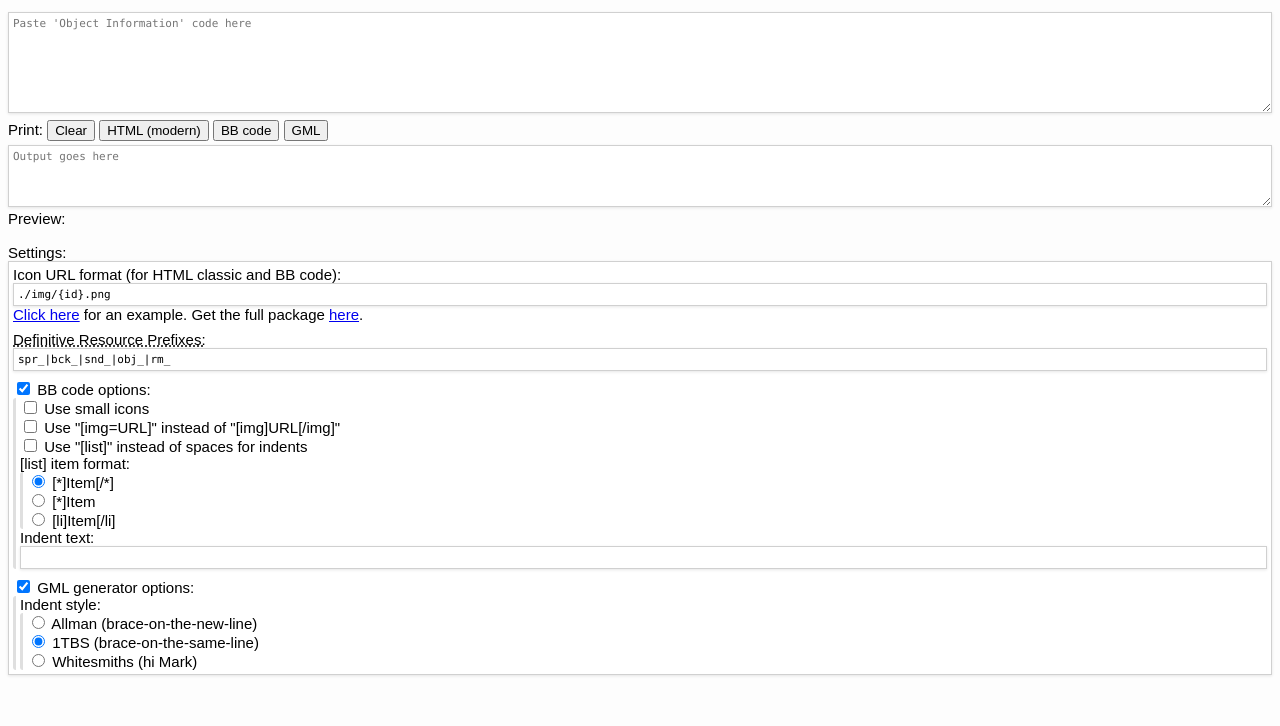
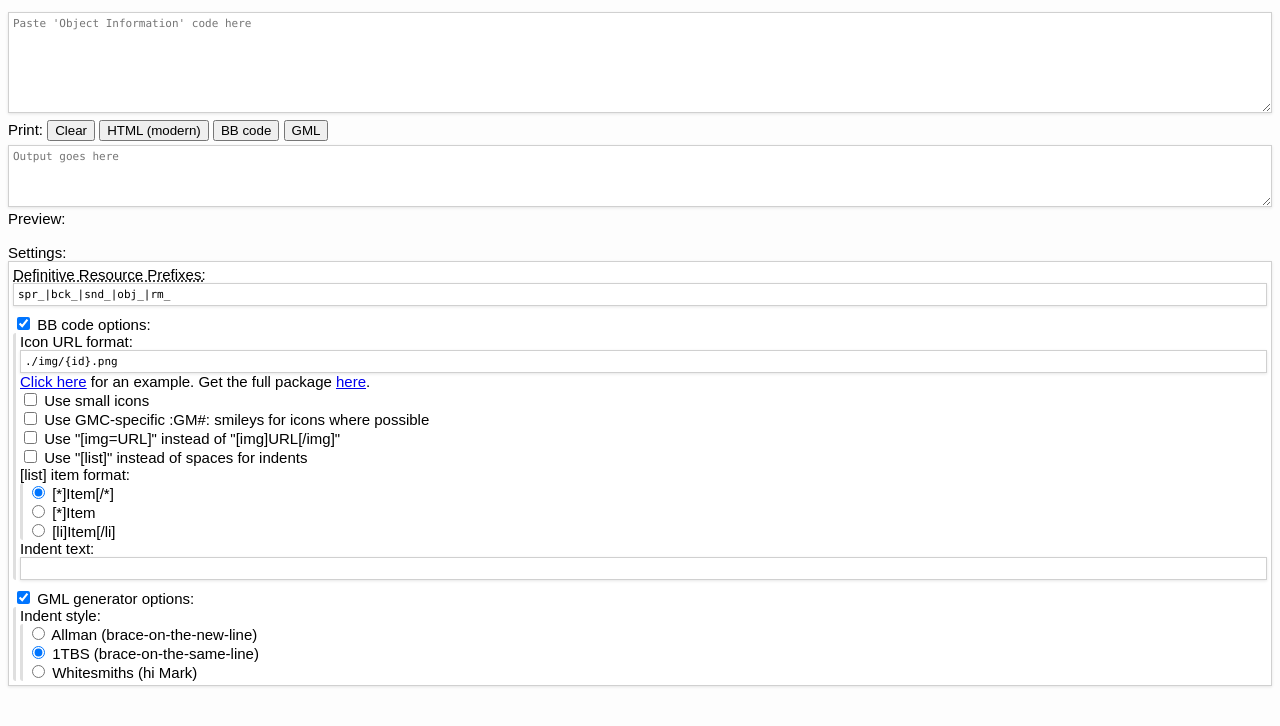
Before and after one commit to YAL-GameMaker-Tools/GMVisualizer, a plain HTML site: page bin/index.html in a window 1280 px wide. Drawn offline with Linux system fonts and the light colour scheme; a script that the page names is missing.

Commit message:
Added an option to use GMC-specific smileys for icons in BB code mode.

```diff
--- a/bin/index.html
+++ b/bin/index.html
@@ -73,23 +73,16 @@
 	<textarea id="source" rows="7" placeholder="Paste 'Object Information' code here"></textarea>
 	<br/>
 	Print:
-	<!--<input type="button" value="HTML (classic)" id="print_html_c" />-->
 	<input type="button" value="Clear" id="print_clear" />
 	<input type="button" value="HTML (modern)" id="print_html_m" />
 	<input type="button" value="BB code" id="print_bb" />
 	<input type="button" value="GML" id="print_gml" />
-	<!--<input type="button" value="BB code (GMC)" id="print_bb" />-->
 	<textarea id="out_text" rows="4" placeholder="Output goes here"></textarea>
 	Preview:
 	<div id="out_html"><div id="gminfo"></div></div>
 	<br/>
 	Settings:
 	<div class="conf">
-	<p>
-		Icon URL format (for HTML classic and BB code):
-		<br/><input type="text" value="./img/{id}.png" id="icon_url" />
-		<br/><a href="javascript:void(icon_url.value='https://7acb890fb960ba3e9ecb07d13e73d949d4af8320.googledrive.com/host/0B1HjTJ9VnKj6fkl6YTd4OG0zV2VNczNiSWp3cDB3T2hNeE9hLXJONkY0a0xYWDJiYVg5TDg/{id}.png')">Click here</a> for an example. Get the full package <a href="./pkg.zip">here</a>.
-	</p>
 	<p>
 		<abbr title="Identifiers starting with these will be highlighted as resource names.">Definitive Resource Prefixes:</abbr>
 		<br/><input type="text" id="res_pfx" value="spr_|bck_|snd_|obj_|rm_" />
@@ -98,9 +91,18 @@
 		<input type="checkbox" id="bb_section_cb" checked />
 		BB code options:
 		<ul id="bb_section_ul"><li>
-			<input type="checkbox" id="small_icons" /> Use small icons
+			Icon URL format:
+			<br/><input type="text" value="./img/{id}.png" id="icon_url" />
+			<br/><a href="javascript:void(icon_url.value='https://7acb890fb960ba3e9ecb07d13e73d949d4af8320.googledrive.com/host/0B1HjTJ9VnKj6fkl6YTd4OG0zV2VNczNiSWp3cDB3T2hNeE9hLXJONkY0a0xYWDJiYVg5TDg/{id}.png')">Click here</a> for an example. Get the full package <a href="./pkg.zip">here</a>.
 		</li><li>
-		<input type="checkbox" id="bb_img_alt" /> Use "[img=URL]" instead of "[img]URL[/img]"
+			<input type="checkbox" id="small_icons" />
+			Use small icons
+		</li><li>
+			<input type="checkbox" id="bb_gmc_icons" />
+			Use GMC-specific :GM#: smileys for icons where possible
+		</li><li>
+			<input type="checkbox" id="bb_img_alt" />
+			Use "[img=URL]" instead of "[img]URL[/img]"
 		</li><li>
 			<input type="checkbox" id="bb_indent_list" />
 			Use "[list]" instead of spaces for indents
```
Also changed, not shown: 5 other files.
